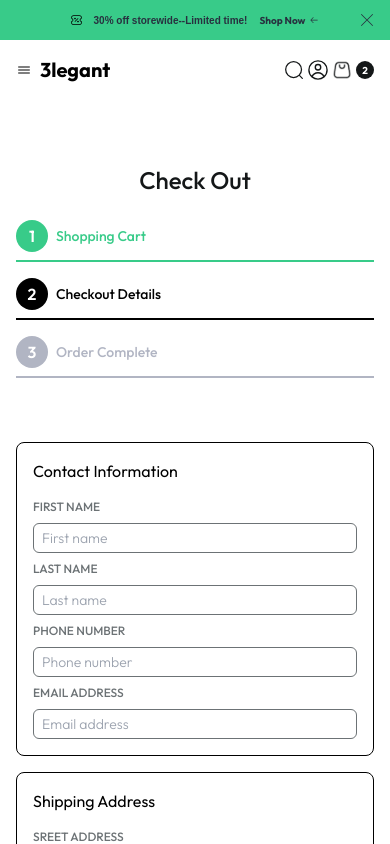
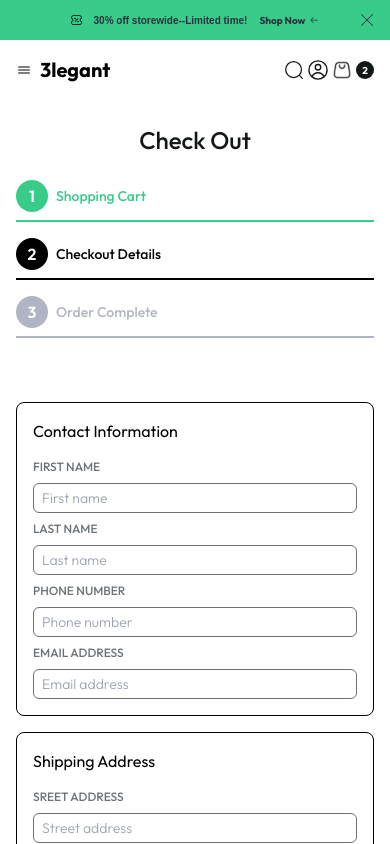
Before and after one commit to devmonusaini/3legant, a React (Vite) app: page /check-out in a window 390 px wide. Shown: the top 844 px of the page. Built offline with nearby package versions, Linux system fonts and the light colour scheme.

Commit message:
Update CheckOut.jsx

```diff
--- a/src/Pages/CheckOut.jsx
+++ b/src/Pages/CheckOut.jsx
@@ -36,7 +36,7 @@ const CheckOut = () => {
     return (
         <>
             <div className='max-w-[1240px] mx-auto px-4 md:py-10 py-6 flex justify-center items-center flex-col'>
-                <div className='w-full mt-10 flex justify-center items-center flex-col '>
+                <div className='w-full sm:mt-10 flex justify-center items-center flex-col '>
                     <h1 className='w-full md:leading-[56px] text-2xl sm:text-4xl md:text-5xl font-medium text-center text-secondary'>
                         Check Out
                     </h1>
```
